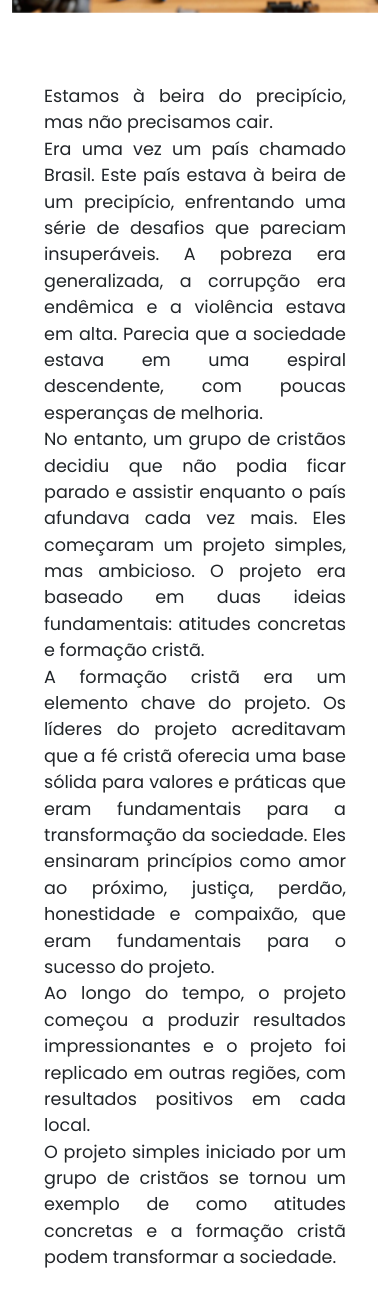
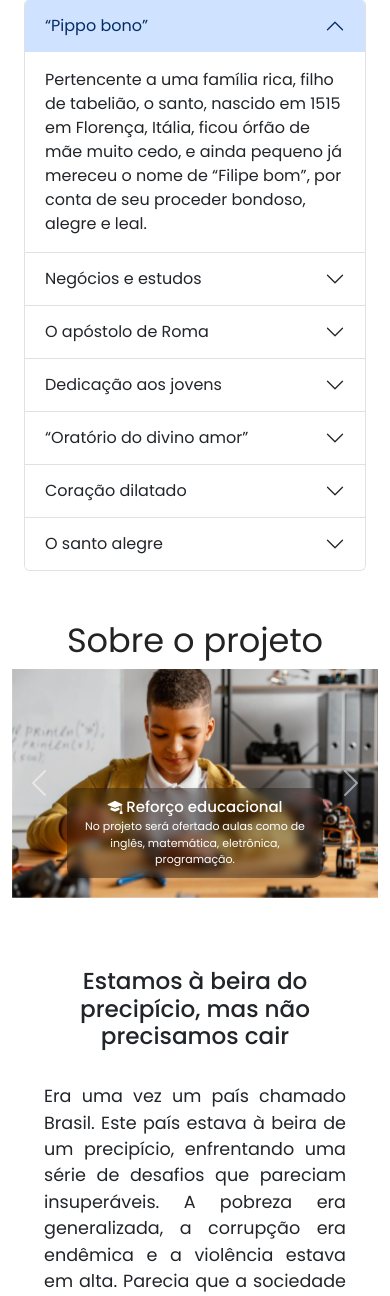
Before and after one commit to GleidistonJR/ISFN, a PHP site: page /pgs/Sobre.html in a window 390 px wide. Shown: the part 551-1847 px from the top of the page. Run offline with PHP 8.4, Linux system fonts and the light colour scheme.

Commit message:
alteracao Sobre nos/ adicao felipe neri

```diff
--- a/css/styleSobre.css
+++ b/css/styleSobre.css
@@ -15,6 +15,29 @@
 
 main article aside {
     padding: 20px;
+}
+
+/*-----Sao Felipe-----*/
+#SaoFelipe .row{
+    padding: 0;
+    margin: 0;
+    height: 90vh;
+    width: 100%;
+    align-items: center;
+}
+#SaoFelipe .row img{
+    max-height: 100%;
+    max-width: 100%;
+    object-fit: contain;
+    object-position: center;
+}
+#SaoFelipe .row h3{
+    font-size: 1.3em;
+    margin: 0;
+}
+
+.accordion-button {
+    box-shadow: none !important;
 }
 
 #EraUmaVez-aside p {
@@ -45,6 +68,7 @@
     color: var(--H2);
 }
 
+
 /*------Carrosel-----*/
 #carrosel-div {
     margin: 50px auto
@@ -62,6 +86,23 @@
 
 /*_________________________________________________________________________________________________*/
 @media (max-width: 992px) {
+
+    #SaoFelipe .row{
+        height: 100% !important;
+    }
+    #SaoFelipe .row .col-12{
+        height: 100%;
+        padding: 0;
+    }
+    #SaoFelipe .row h3{
+        font-size: 1em;
+    }
+    #SaoFelipe .row p{
+        font-size: 0.8em;
+    }
+    #SaoFelipe .row-2{
+        margin-top: -50px;
+    }
 
     /*------Carousel------*/
     .carousel-indicators {
--- a/index.html
+++ b/index.html
@@ -227,7 +227,6 @@
     <script src="https://cdn.jsdelivr.net/npm/bootstrap@5.3.1/dist/js/bootstrap.bundle.min.js"
         integrity="sha384-HwwvtgBNo3bZJJLYd8oVXjrBZt8cqVSpeBNS5n7C8IVInixGAoxmnlMuBnhbgrkm"
         crossorigin="anonymous"></script>
-
 </body>
 
 </html>
--- a/pgs/Sobre.html
+++ b/pgs/Sobre.html
@@ -71,9 +71,158 @@
     </header>
 
     <main class="container-fluid">
-        <h1 class="center">Sobre o projeto</h1>
+        <article class="container" id="SaoFelipe">
+            <h1 class="center">São Felipe Nerí</h1>
+            <aside class="row">
+                <div class="col-12 col-md-6">
+                    <img class="img-fluid rounded" src="../img/FILIPE4.png" alt="Imagem de Sao Felipe Neri">
+                </div>
+                <div class="col-12 col-md-6">
+                    <div class="accordion" id="accordionExample">
+
+                        <div class="accordion-item">
+                            <h2 class="accordion-header">
+                                <button class="accordion-button" type="button" data-bs-toggle="collapse"
+                                    data-bs-target="#collapseOne" aria-expanded="true" aria-controls="collapseOne">
+                                    “Pippo bono”
+                                </button>
+                            </h2>
+                            <div id="collapseOne" class="accordion-collapse collapse show"
+                                data-bs-parent="#accordionExample">
+                                <div class="accordion-body">
+                                    Pertencente a uma família rica, filho de tabelião, o santo, nascido em 1515 em
+                                    Florença, Itália,
+                                    ficou
+                                    órfão de mãe muito cedo, e ainda pequeno já mereceu o nome de “Filipe bom”, por
+                                    conta de seu
+                                    proceder
+                                    bondoso, alegre e leal.
+                                </div>
+                            </div>
+                        </div>
+
+                        <div class="accordion-item">
+                            <h2 class="accordion-header">
+                                <button class="accordion-button collapsed" type="button" data-bs-toggle="collapse"
+                                    data-bs-target="#collapseTwo" aria-expanded="false" aria-controls="collapseTwo">
+                                    Negócios e estudos
+                                </button>
+                            </h2>
+                            <div id="collapseTwo" class="accordion-collapse collapse"
+                                data-bs-parent="#accordionExample">
+                                <div class="accordion-body">
+                                    Aos 18 anos, recebeu um convite de seu tio para que se dedicasse aos negócios em São
+                                    Germano. Filipe, no entanto, não se adaptou. Atraído por Deus, foi se dedicar aos
+                                    estudos em Roma. Estudou Filosofia e Teologia, deixando-se conduzir e formar pelo
+                                    Espírito Santo.
+                                </div>
+                            </div>
+                        </div>
+
+                        <div class="accordion-item">
+                            <h2 class="accordion-header">
+                                <button class="accordion-button collapsed" type="button" data-bs-toggle="collapse"
+                                    data-bs-target="#collapseThree" aria-expanded="false" aria-controls="collapseThree">
+                                    O apóstolo de Roma
+                                </button>
+                            </h2>
+                            <div id="collapseThree" class="accordion-collapse collapse"
+                                data-bs-parent="#accordionExample">
+                                <div class="accordion-body">
+                                    Néri, mesmo antes de ser padre, visitava os lugares mais pobres de Roma, os
+                                    hospitais mais abandonados e as mais terríveis prisões, levando uma pregação alegre,
+                                    espontânea e viva, juntamente com uma amável caridade cristã que o fez ser conhecido
+                                    e simpático a toda cidade, sendo então chamado: o apóstolo de Roma.
+                                </div>
+                            </div>
+                        </div>
+
+                        <div class="accordion-item">
+                            <h2 class="accordion-header">
+                                <button class="accordion-button collapsed" type="button" data-bs-toggle="collapse"
+                                    data-bs-target="#collapse4" aria-expanded="false" aria-controls="collapse4">
+                                    Dedicação aos jovens
+                                </button>
+                            </h2>
+                            <div id="collapse4" class="accordion-collapse collapse" data-bs-parent="#accordionExample">
+                                <div class="accordion-body">
+                                    “Contanto que não façam pecados, de boa vontade suportarei que rachem lenha em cima
+                                    das minhas costas”,
+                                    dizia Filipe aos jovens, os quais ele instruía e educava. Dedicava-se a eles com tal
+                                    amor, que não se
+                                    perturbava com as reclamações e injúrias recebidas por causa deles.
+                                </div>
+                            </div>
+                        </div>
+
+                        <div class="accordion-item">
+                            <h2 class="accordion-header">
+                                <button class="accordion-button collapsed" type="button" data-bs-toggle="collapse"
+                                    data-bs-target="#collapse5" aria-expanded="false" aria-controls="collapse5">
+                                    “Oratório do divino amor”
+                                </button>
+                            </h2>
+                            <div id="collapse5" class="accordion-collapse collapse" data-bs-parent="#accordionExample">
+                                <div class="accordion-body">
+                                    Dizendo sim para a glória de Deus e apaixonado por poesia e música desde a
+                                    adolescência, iniciou a bela
+                                    obra do Oratório do Divino Amor, onde reunia jovens e os fazia cantar e rezar. Ali
+                                    começava o sentido
+                                    musical da palavra: foi criado o drama lírico com coros e orquestra. A partir daí,
+                                    Filipe fundou a
+                                    Congregação do Oratório.
+                                </div>
+                            </div>
+                        </div>
+
+                        <div class="accordion-item">
+                            <h2 class="accordion-header">
+                                <button class="accordion-button collapsed" type="button" data-bs-toggle="collapse"
+                                    data-bs-target="#collapse6" aria-expanded="false" aria-controls="collapse6">
+                                    Coração dilatado
+                                </button>
+                            </h2>
+                            <div id="collapse6" class="accordion-collapse collapse" data-bs-parent="#accordionExample">
+                                <div class="accordion-body">
+                                    Depois de sua páscoa, médicos verificaram que seu coração era dilatado, de tal forma
+                                    que duas costelas
+                                    se quebraram para acomodá-lo. A este fato atribui-se o seu grande amor para com Deus
+                                    e para com os
+                                    homens
+                                </div>
+                            </div>
+                        </div>
+
+                        <div class="accordion-item">
+                            <h2 class="accordion-header">
+                                <button class="accordion-button collapsed" type="button" data-bs-toggle="collapse"
+                                    data-bs-target="#collapse7" aria-expanded="false" aria-controls="collapse7">
+                                    O santo alegre
+                                </button>
+                            </h2>
+                            <div id="collapse7" class="accordion-collapse collapse" data-bs-parent="#accordionExample">
+                                <div class="accordion-body">
+                                    Homem de oração, penitência e adoração, São Filipe Néri, conhecido pelo seu
+                                    testemunho alegre, cujo
+                                    sorriso, disse Papa Francisco, o transformou em um apaixonado anunciador da Palavra
+                                    de Deus, morreu no
+                                    dia 26 de maio de 1595, partindo para o céu com 80 anos. Foi beatificado, em maio de
+                                    1614, por Papa
+                                    Paulo V; e canonizado, em março de 1622, por Papa Gregório XV.
+                                </div>
+                            </div>
+                        </div>
+
+                    </div>
+
+                </div>
+            </aside>
+        </article>
+
 
         <article class="col-12 col-md-8" id="carrosel-div">
+            <h2 class="center">Sobre o projeto</h2>
+
             <div id="carouselExampleCaptions" class="carousel slide">
                 <div class="carousel-indicators">
                     <button type="button" data-bs-target="#carouselExampleCaptions" data-bs-slide-to="0" class="active"
@@ -121,8 +270,9 @@
 
         <article class="container" id="artigo-txt">
             <aside id="EraUmaVez-aside">
-                <p>Estamos à beira do precipício, mas não precisamos cair.
-                    <br>
+                <h3 class="center">Estamos à beira do precipício, mas não precisamos cair</h3>
+                <br>
+                <p>
                     Era uma vez um país chamado Brasil. Este país estava à beira de um precipício, enfrentando uma série
                     de desafios que pareciam insuperáveis. A pobreza era generalizada, a corrupção era endêmica e a
                     violência estava em alta. Parecia que a sociedade estava em uma espiral descendente, com poucas
```
